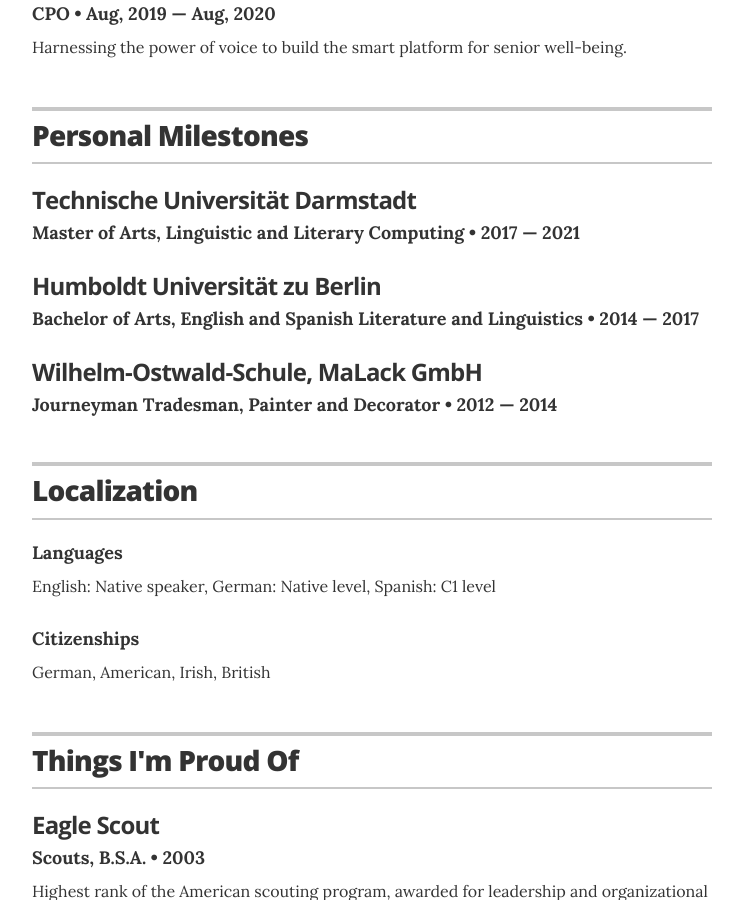
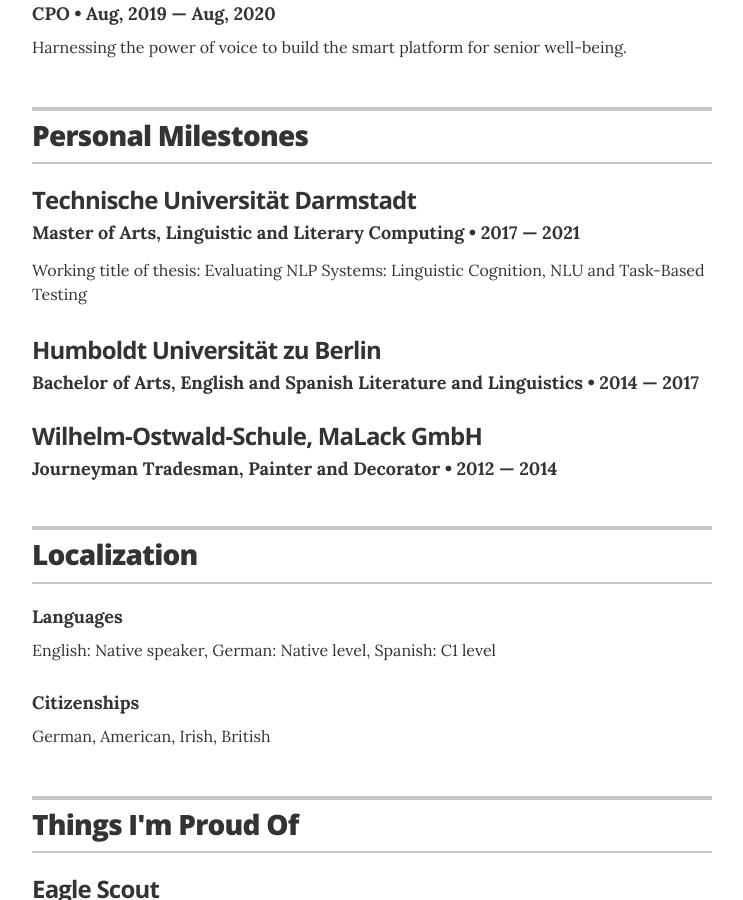
Before and after one commit to BrianInGermany/brian-profile, a Jekyll site: the page built from index.html, in a window 1280 px wide and 900 px high, scrolled down 679 px. Shown: the whole window, without its empty margins (268-1011 px from the left). Built offline with Jekyll 4.4.1, drawn with Linux system fonts in a browser that asks for light colours.

Commit message:
add thesis title

```diff
--- a/_data/education.yml
+++ b/_data/education.yml
@@ -4,7 +4,7 @@
   year: 2017 &mdash; 2021
   # awards:
   #   - award: Summa Cumme Laude graduate
-  # summary: If you had any meaningful roles at college, feel free to write about them here
+  summary: "Working title of thesis: Evaluating NLP Systems: Linguistic Cognition, NLU and Task-Based Testing"
 
 - degree: Bachelor of Arts, English and Spanish Literature and Linguistics
   uni: Humboldt Universität zu Berlin
```
